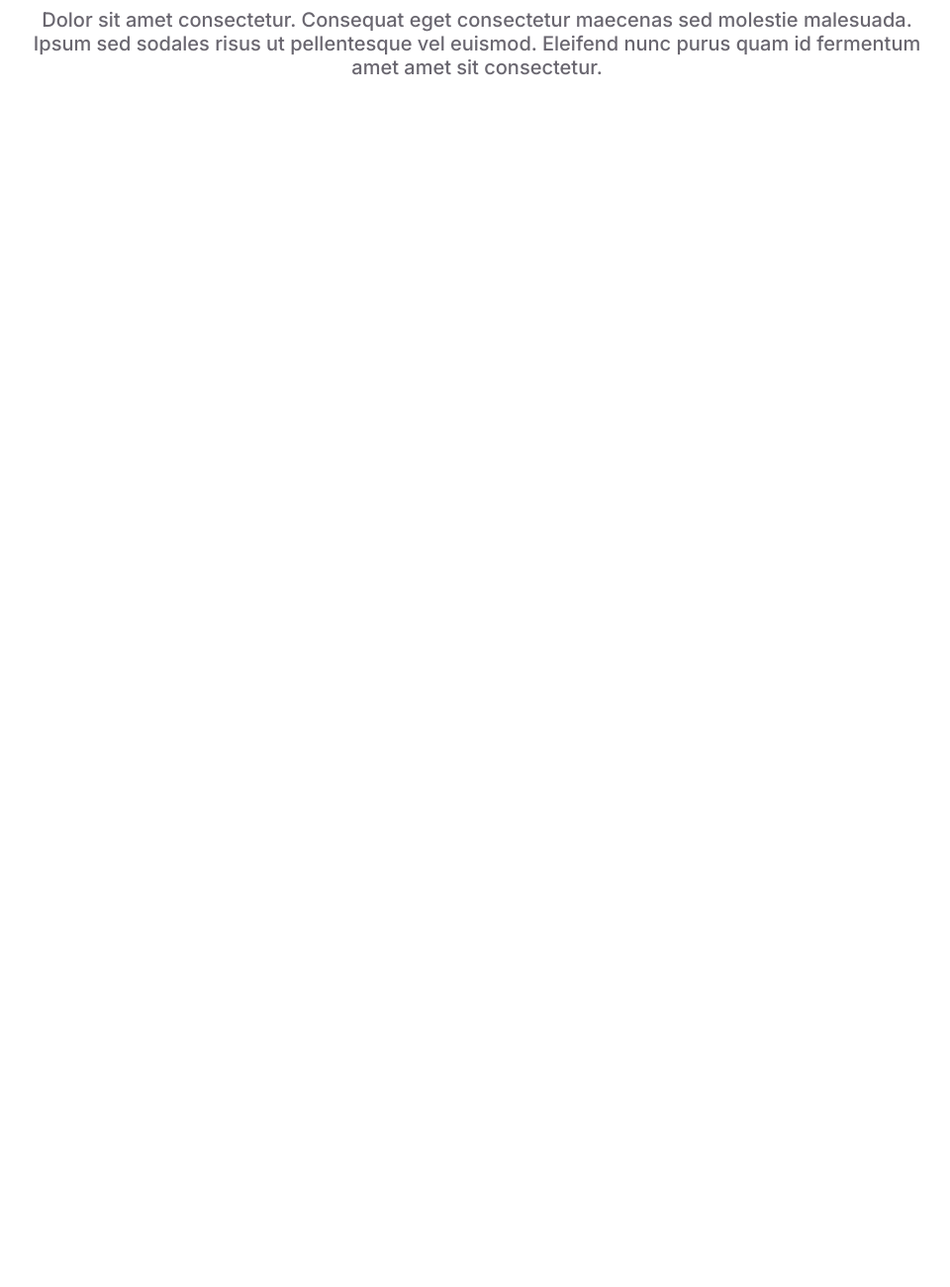
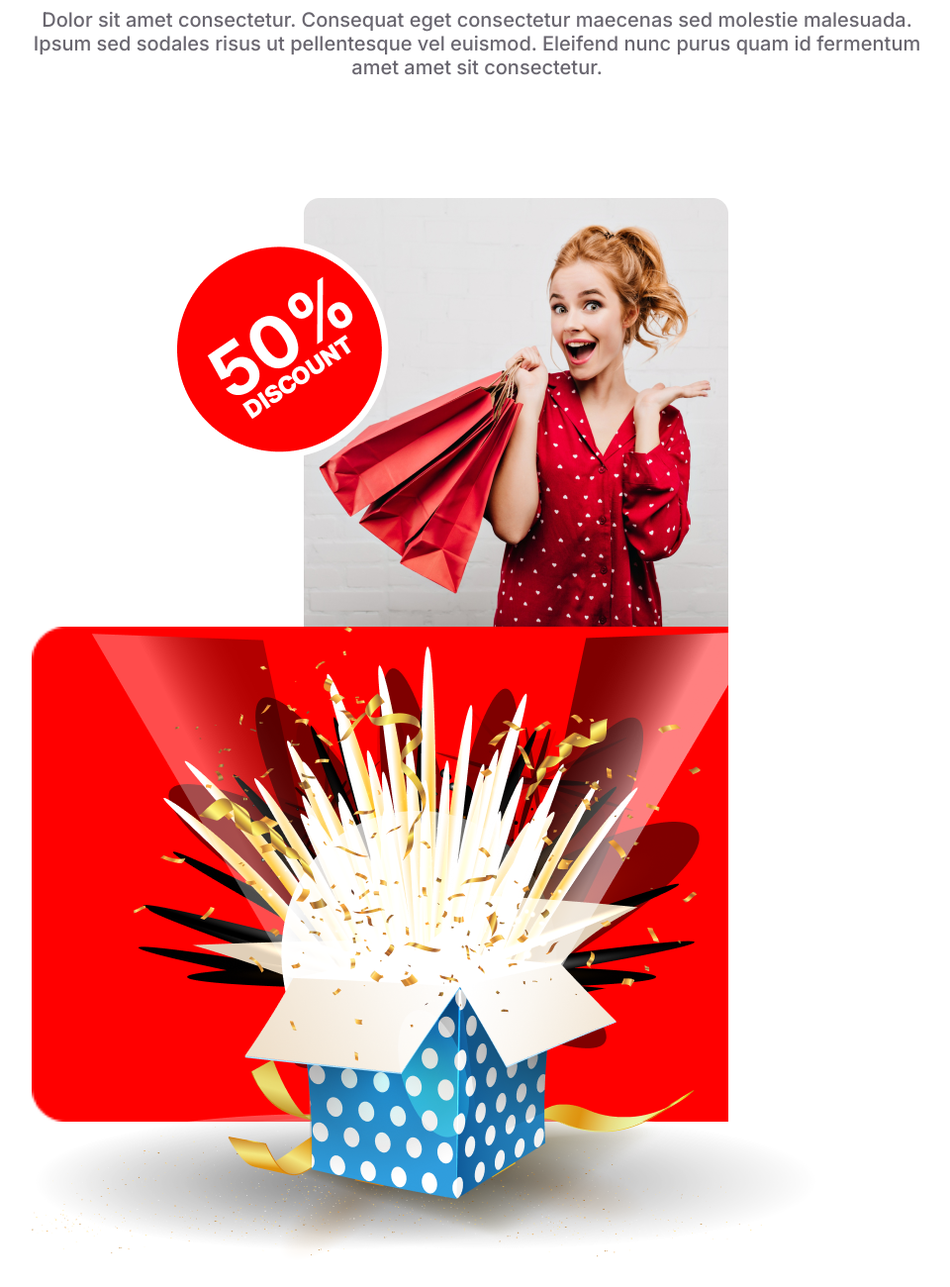
Before and after one commit to Maharab24/Assignment-1, a plain HTML site: page index.html in a window 1280 px wide. Shown: the part 4101-5401 px from the top of the page at 99% size, without its empty margins (256-1216 px from the left). Before the commit the page ends 4301 px from the top, so only its background shows below. Drawn offline with Linux system fonts and the light colour scheme; a web font is replaced by a local one.

Commit message:
section6

```diff
--- a/index.html
+++ b/index.html
@@ -73,8 +73,8 @@
 
                 <div class="part2">
                     <div class="container4-img">
-                    <img src="resources/Ellipse 1.png" alt="" class="conatiner4-img1">
-                </div>
+                        <img src="resources/Ellipse 1.png" alt="" class="conatiner4-img1">
+                    </div>
                 </div>
                 <div class="part3">
 
@@ -92,8 +92,35 @@
             <p class="section5-p1">WHAT IS FUNCTIONAL</p>
             <h1 class="section5-h1"><span>Holidays</span> Sale 50%</h1>
             <p class="section5-p2">Dolor sit amet consectetur. Consequat eget consectetur maecenas sed
-                molestie malesuada. Ipsum sed sodales risus ut pellentesque vel euismod. Eleifend nunc purus quam id fermentum amet amet sit consectetur.</p>
+                molestie malesuada. Ipsum sed sodales risus ut pellentesque vel euismod. Eleifend nunc purus quam id
+                fermentum amet amet sit consectetur.</p>
 
+
+
+        </section>
+
+        <section class="section6">
+
+            <div class="pera1">
+
+                <img id="pera" src="resources/Group 44.png" alt="">
+
+            </div>
+
+
+
+
+
+
+        </section>
+
+        <section class="section7">
+
+  <div class="container7">
+                <img id="c-7-img1" src="resources/Group 75.png" alt="">
+
+
+            </div>
 
 
         </section>
--- a/style.css
+++ b/style.css
@@ -339,3 +339,38 @@ font-weight: 500;
 
 
 }
+
+
+.section6{
+
+
+    margin: 50px 140px 0 140px;
+    background-image: url('resources/Rectangle\ 1.png');
+    background-repeat: no-repeat;
+    background-position: bottom right;
+    height: 433px;
+
+
+
+}
+
+/* img{
+    overflow-clip-margin: content-box;
+    overflow: clip;
+} */
+
+.pera1{
+    text-align: right;
+    padding-right: 300px ;
+}
+
+.section7{
+    margin: 0 140px 0 140px;
+    background-image: url('resources/Rectangle\ 2.png');
+    background-size: cover;
+
+    height: 500px;
+
+
+
+}
```
